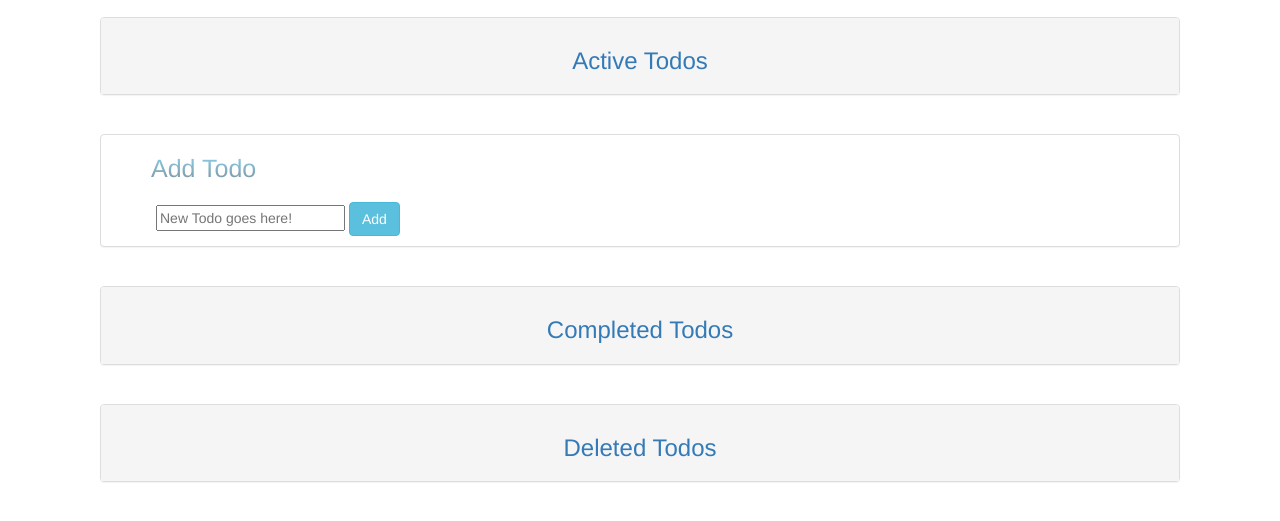
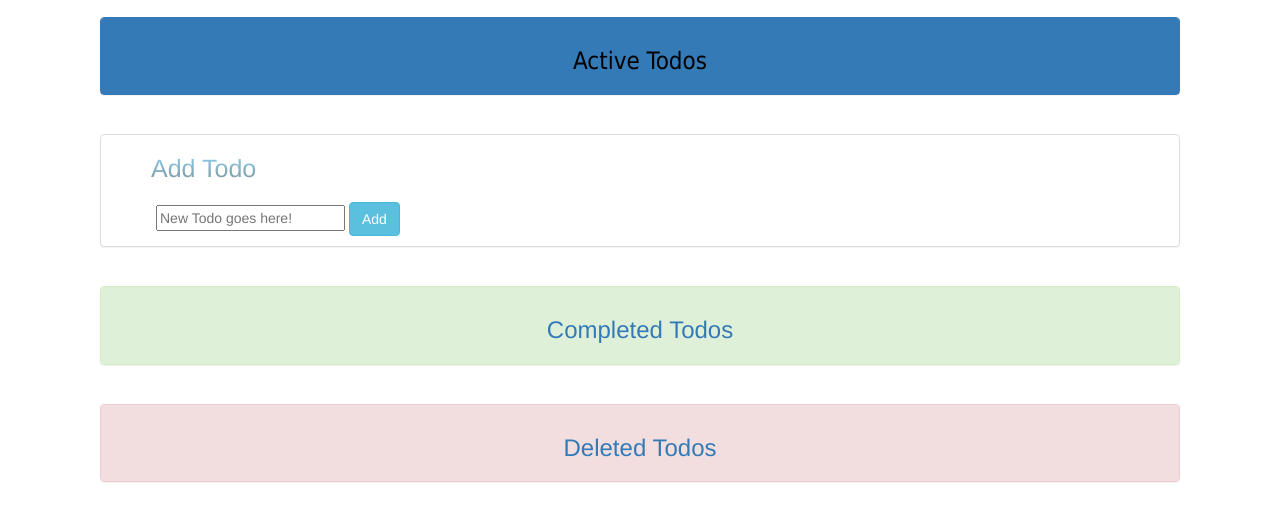
Before and after one commit to Aabhas-Sinha/TODO-App, a website: page Todo App/public/index.html in a window 1280 px wide. Shown: the part 115-636 px from the top of the page. Drawn offline with nearby package versions, Linux system fonts and the light colour scheme; no server answers.

Commit message:
small updates

```diff
--- a/Todo App/public/index.html
+++ b/Todo App/public/index.html
@@ -14,17 +14,14 @@
     </h1>
     <li class="list-group-item" style="border: 0 none;" >
         <div class="panel-group" style="border: 0 none;" >
-            <div class="panel panel-default" >
+            <div class="panel panel-primary" >
                 <div class="panel-heading">
-                    <h3 class="thick-heading" align ="center">
-                        <a data-toggle="collapse" href="#collapse_active" >Active Todos</a>
+                    <h3 align ="center"><span class="activeClass">Active Todos</span>
                     </h3>
                 </div>
-                <div id="collapse_active" class="panel-collapse collapse" style="background-color: paleturquoise; border: 0 none;">
-                    <ul class = "list-group" id="todos_list_div_active">
+                <ul class = "list-group" id="todos_list_div_active">
 
-                    </ul>
-                </div>
+                </ul>
             </div>
         </div>
     </li>
@@ -45,7 +42,7 @@
 
     <li class="list-group-item" style="border: 0 none;">
         <div class="panel-group" style="border: 0 none;">
-            <div class="panel panel-default">
+            <div class="panel panel-success">
                 <div class="panel-heading">
                     <h3 class="thick-heading" align ="center">
                         <a data-toggle="collapse" href="#collapse_complete">Completed Todos</a>
@@ -62,7 +59,7 @@
 
     <li class="list-group-item" style="border: 0 none;">
         <div class="panel-group" style="border: 0 none;">
-            <div class="panel panel-default">
+            <div class="panel panel-danger">
                 <div class="panel-heading">
                     <h3 class="thick-heading" align ="center">
                         <a data-toggle="collapse" href="#collapse_delete" >Deleted Todos</a>
--- a/Todo App/public/style.css
+++ b/Todo App/public/style.css
@@ -13,6 +13,10 @@
     opacity: 0.5;
 }
 
+span.activeClass{
+    color: black;
+    font-family: Tahoma;
+}
 
 .breathVertical {
 
```
Also changed, not shown: 1 other file.
